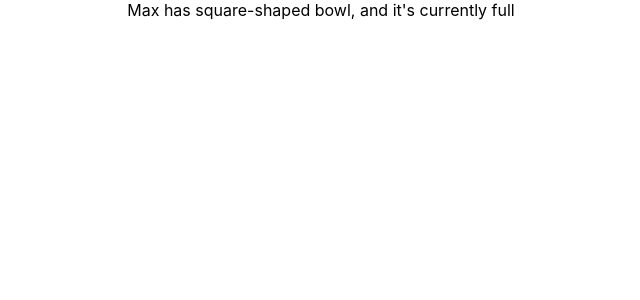
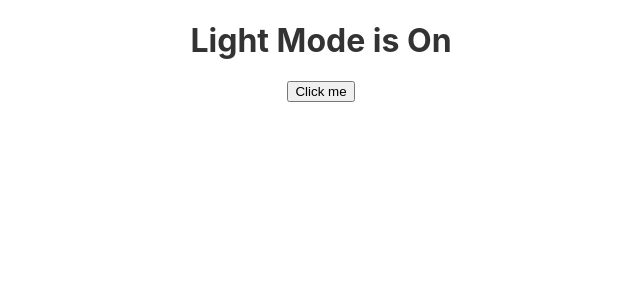
Before and after one commit to devandri/basic-react, a React (Create React App) app: page / in a window 1280 px wide. Shown: the top 300 px of the page, without its empty margins (319-959 px from the left). Built offline with nearby package versions, Linux system fonts and the light colour scheme.

Commit message:
practice(data&state): adding state on toggler mode

```diff
--- a/src/App.js
+++ b/src/App.js
@@ -82,10 +82,10 @@ function App() {
       {/* <PracticeComponentProperties /> */}
       {/* <MultipleComponent /> */}
       {/* <ClickExample /> */}
-      {/* <ModeToggler /> */}
+      <ModeToggler />
       {/* <DynamicEvent /> */}
       {/* <Promo2 /> */}
-      <Dog />
+      {/* <Dog /> */}
     </div>
   )
 }
--- a/src/components/ModeToggler.js
+++ b/src/components/ModeToggler.js
@@ -1,10 +1,14 @@
+import { useState } from "react";
+
 function ModeToggler() {
-    let darkModeOn = false;
+    const [darkModeOn, setDarkModeOn] = useState(false)
+    // let darkModeOn = false;
     const darkMode = <h1>Dark Mode is On</h1>
     const lightMode = <h1>Light Mode is On</h1>
 
     function handleClick() {
-        darkModeOn = !darkModeOn;
+        // darkModeOn = !darkModeOn;
+        setDarkModeOn(!darkModeOn)
         if (darkModeOn == true) {
             console.log("Dark mode is on")
         } else {
```
